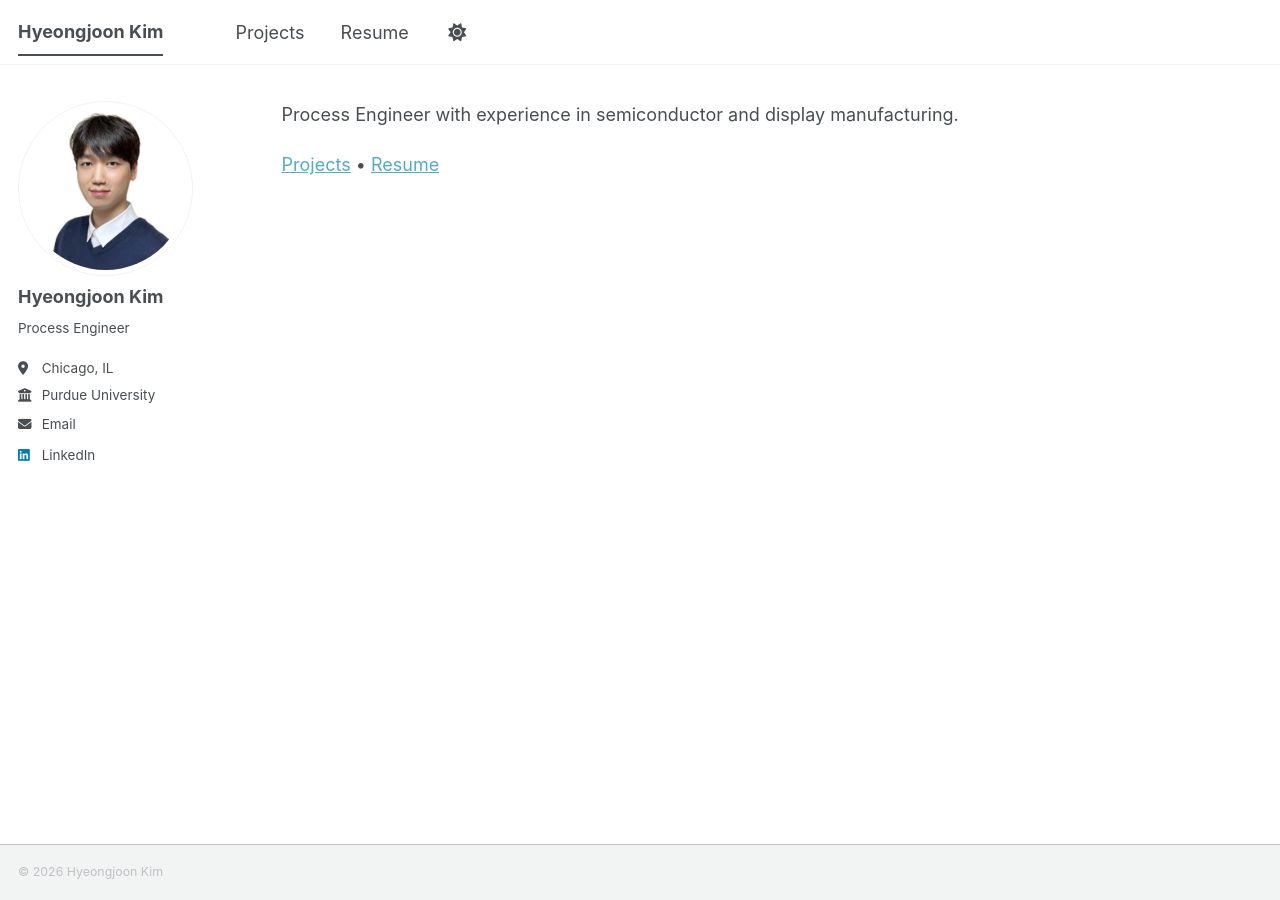
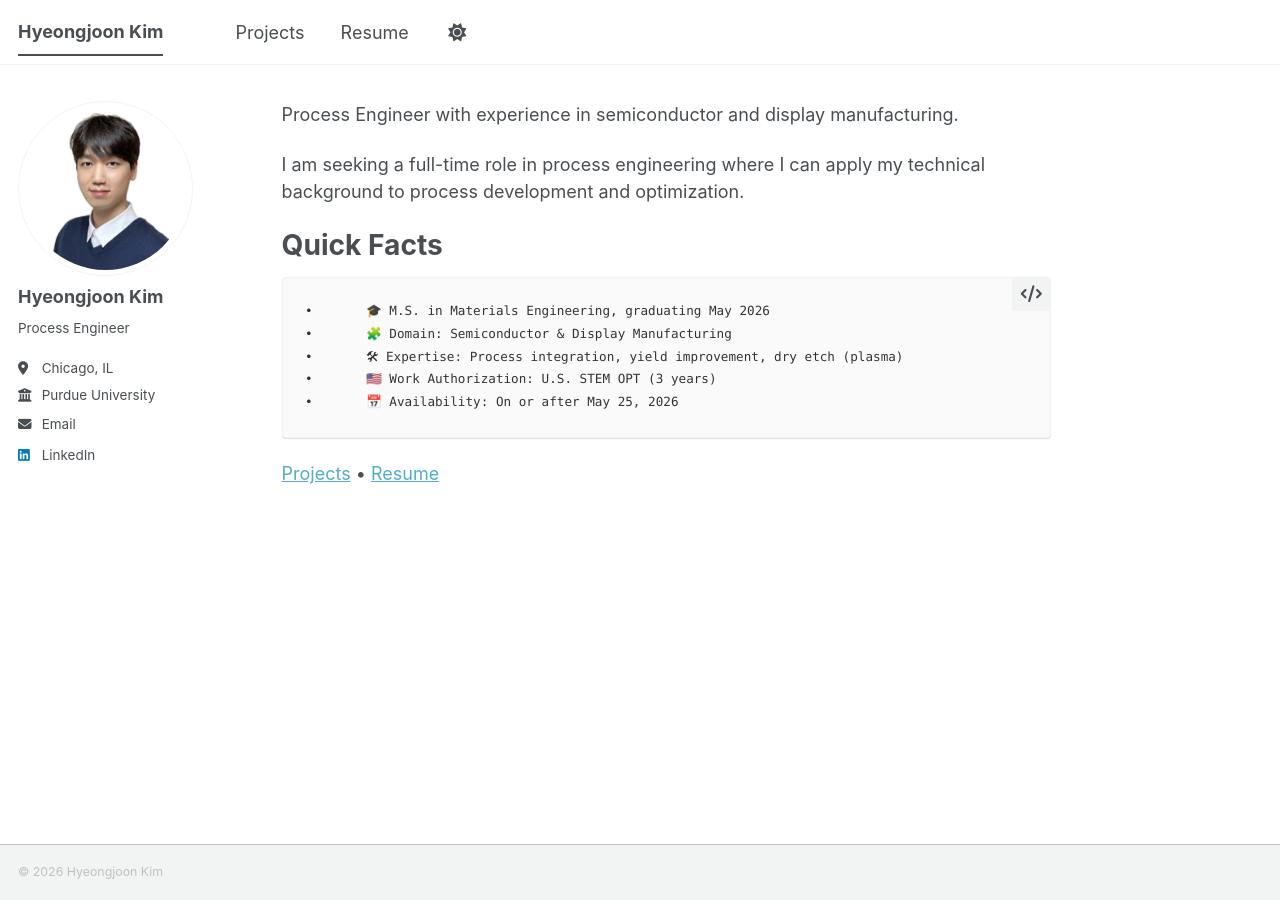
Before and after one commit to joonk1214/joonk1214.github.io, a Jekyll site: the page built from _pages/about.md, in a window 1280 px wide. Built offline with Jekyll 4.4.1, drawn with Linux system fonts in a browser that asks for light colours; a script bundle is joined from its source files by our own code; library files that are not in the unit come from our copies.

Commit message:
Update about.md

```diff
--- a/_pages/about.md
+++ b/_pages/about.md
@@ -8,4 +8,14 @@ redirect_from:
 
 Process Engineer with experience in semiconductor and display manufacturing.
 
+I am seeking a full-time role in process engineering where I can apply my technical background to process development and optimization.
+
+Quick Facts
+======
+	•	🎓 M.S. in Materials Engineering, graduating May 2026
+	•	🧩 Domain: Semiconductor & Display Manufacturing
+	•	🛠 Expertise: Process integration, yield improvement, dry etch (plasma)
+	•	🇺🇸 Work Authorization: U.S. STEM OPT (3 years)
+	•	📅 Availability: On or after May 25, 2026
+
 [Projects](/portfolio/) • [Resume](/resume/)
```
